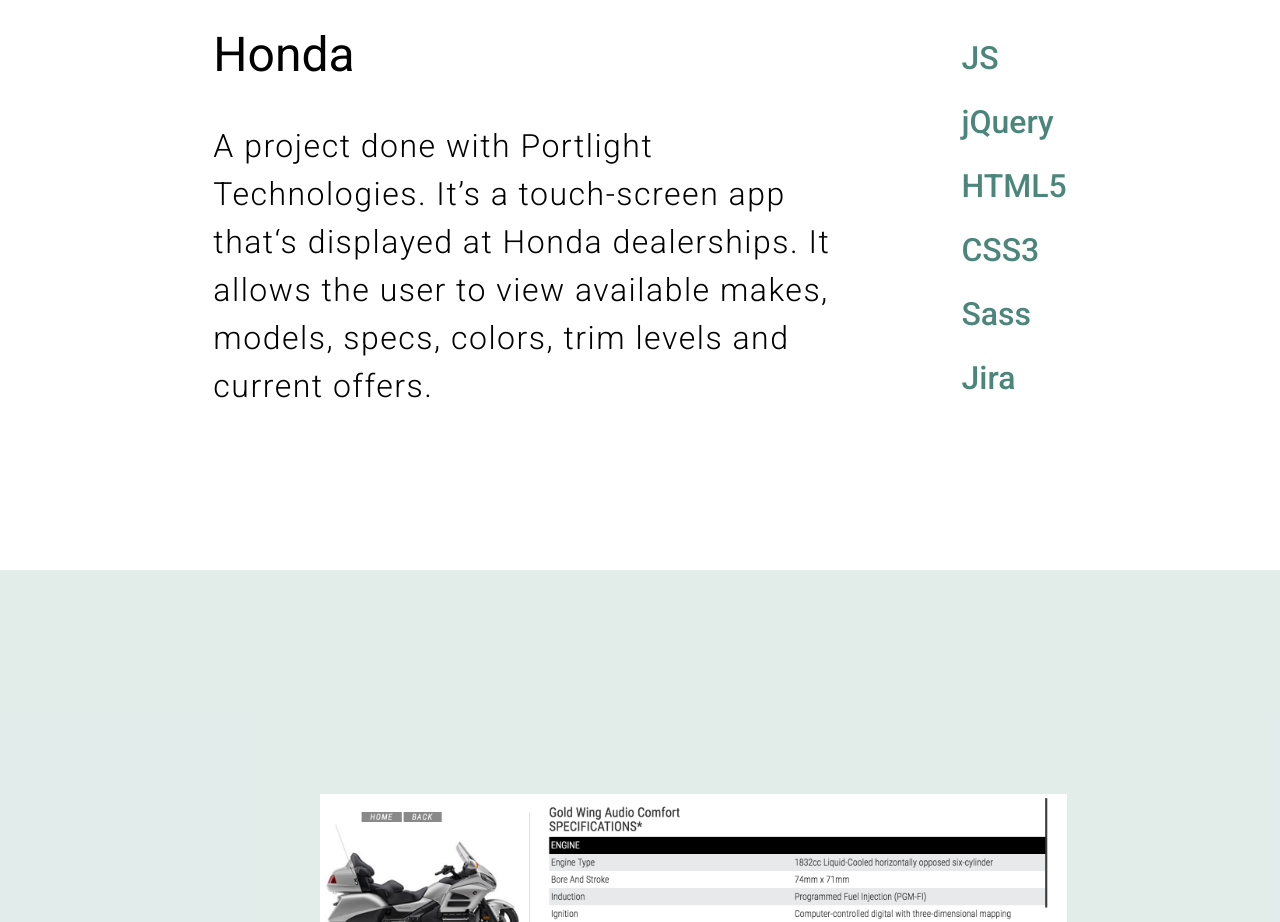
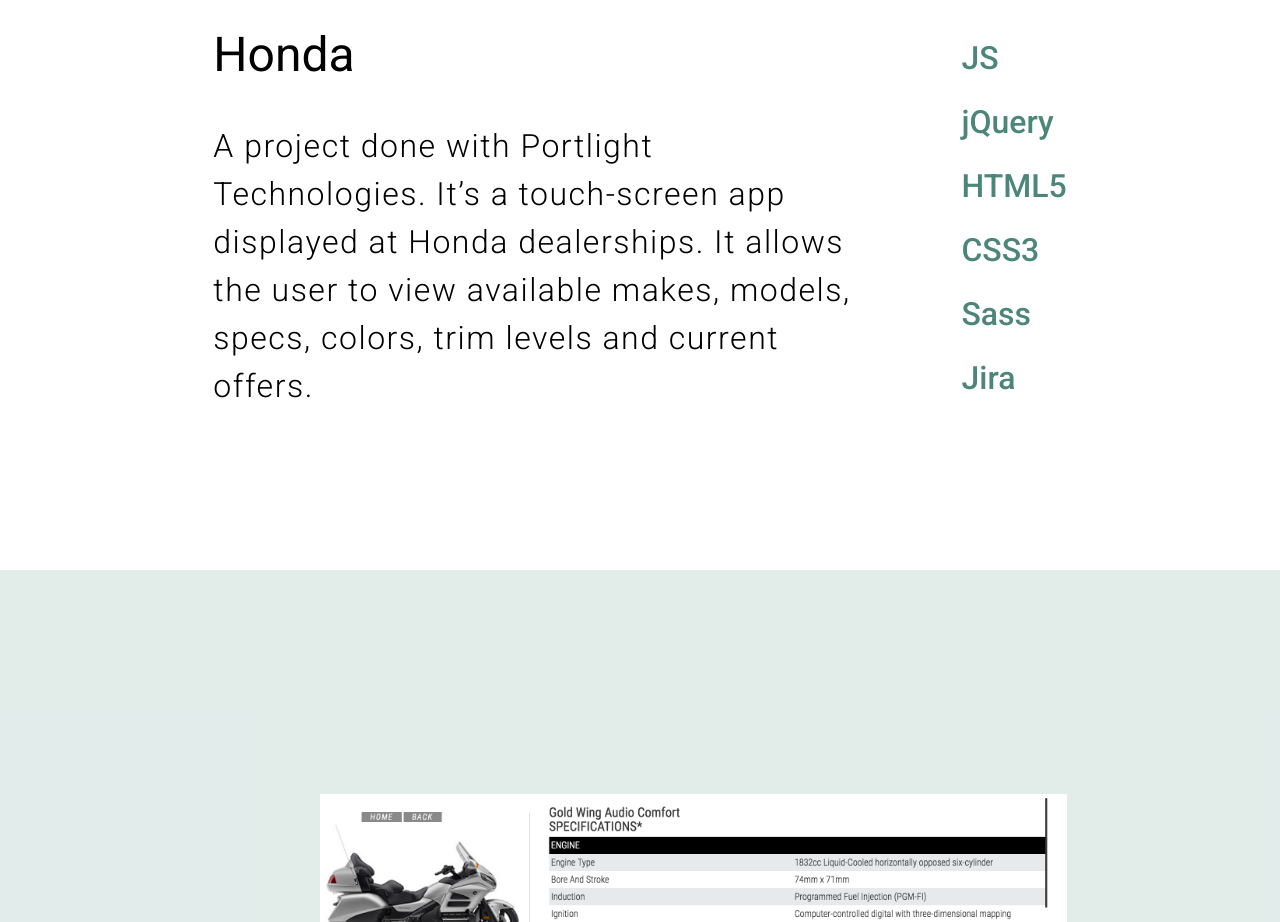
Before and after one commit to millerrach/rachel-miller-io, a React (Create React App) app: page / in a window 1280 px wide. Shown: the part 3860-4782 px from the top of the page. Built offline with nearby package versions, Linux system fonts and the light colour scheme.

Commit message:
WriteUp Edited

```diff
--- a/src/components/About.jsx
+++ b/src/components/About.jsx
@@ -82,7 +82,7 @@
             color: "#fff",
             textDecoration: "none",
         },
-        githubContainer: {
+        socialContainer: {
             opacity: showGithub ? 1 : 0,
             transition: "opacity 1s",
             display: "flex",
@@ -110,7 +110,7 @@
                 <div className="thanks" style={styles.thanks}>
                     <div style={styles.heading}>Thank You.</div>
                     <a className="email" style={styles.email} href="mailto:mail@rachelmiller.io" target="_blank" rel="noopener noreferrer">mail@rachelmiller.io</a>
-                    <div className="githubContainer" style={styles.githubContainer}>
+                    <div className="socialContainer" style={styles.socialContainer}>
                         <Github width={socialWidth} absolute={true} />
                         <Codepen width={socialWidth} absolute={true} touchscreen={touchscreen} />
                     </div>
--- a/src/components/WriteUp.jsx
+++ b/src/components/WriteUp.jsx
@@ -12,7 +12,7 @@
   {
     name: "Honda",
     description:
-      "A project done with Portlight Technologies. It’s a touch-screen app that‘s displayed at Honda dealerships. It allows the user to view available makes, models, specs, colors, trim levels and current offers.",
+      "A project done with Portlight Technologies. It’s a touch-screen app displayed at Honda dealerships. It allows the user to view available makes, models, specs, colors, trim levels and current offers.",
     stack: ["JS", "jQuery", "HTML5", "CSS3", "Sass", "Jira"]
   },
   {
```
